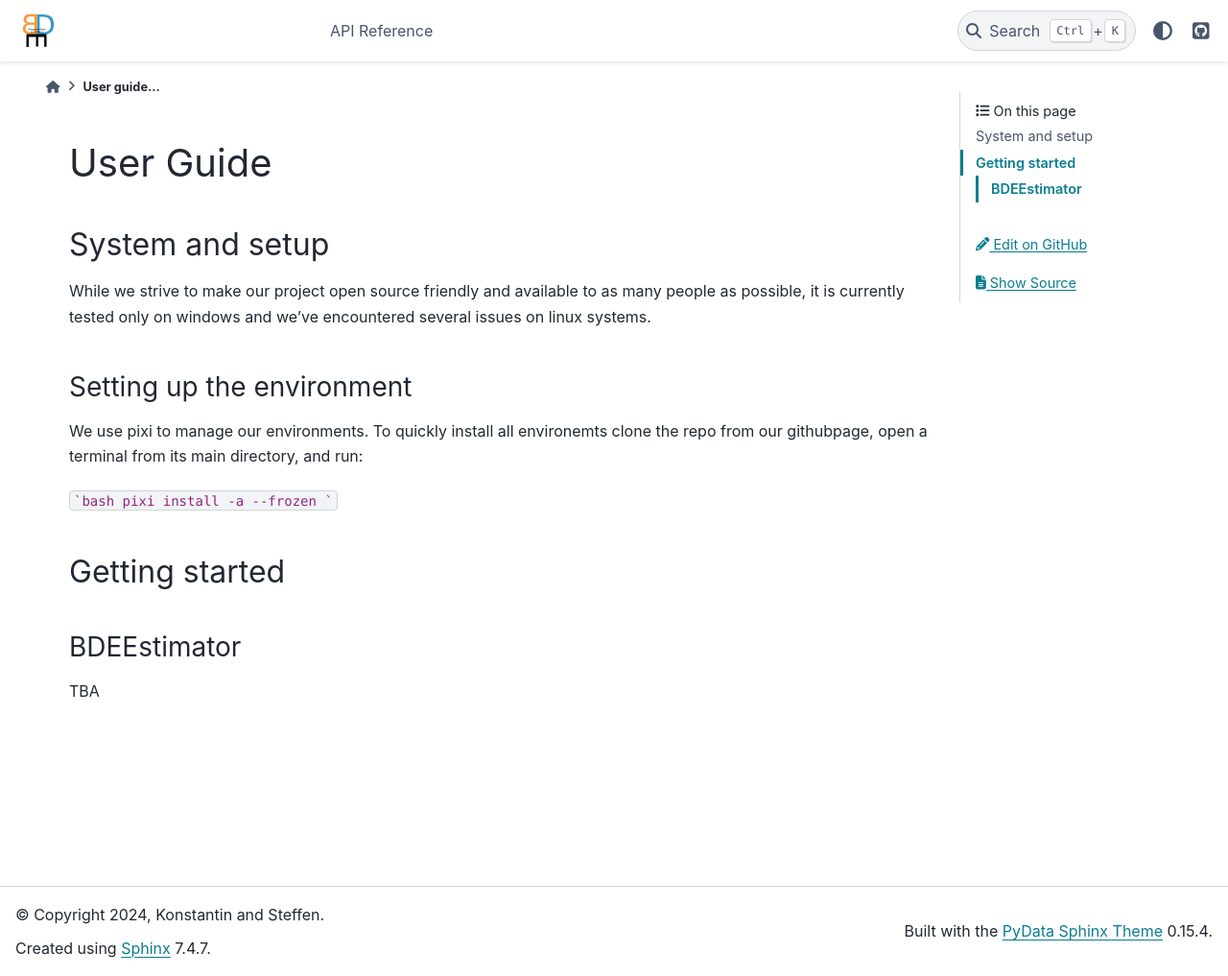
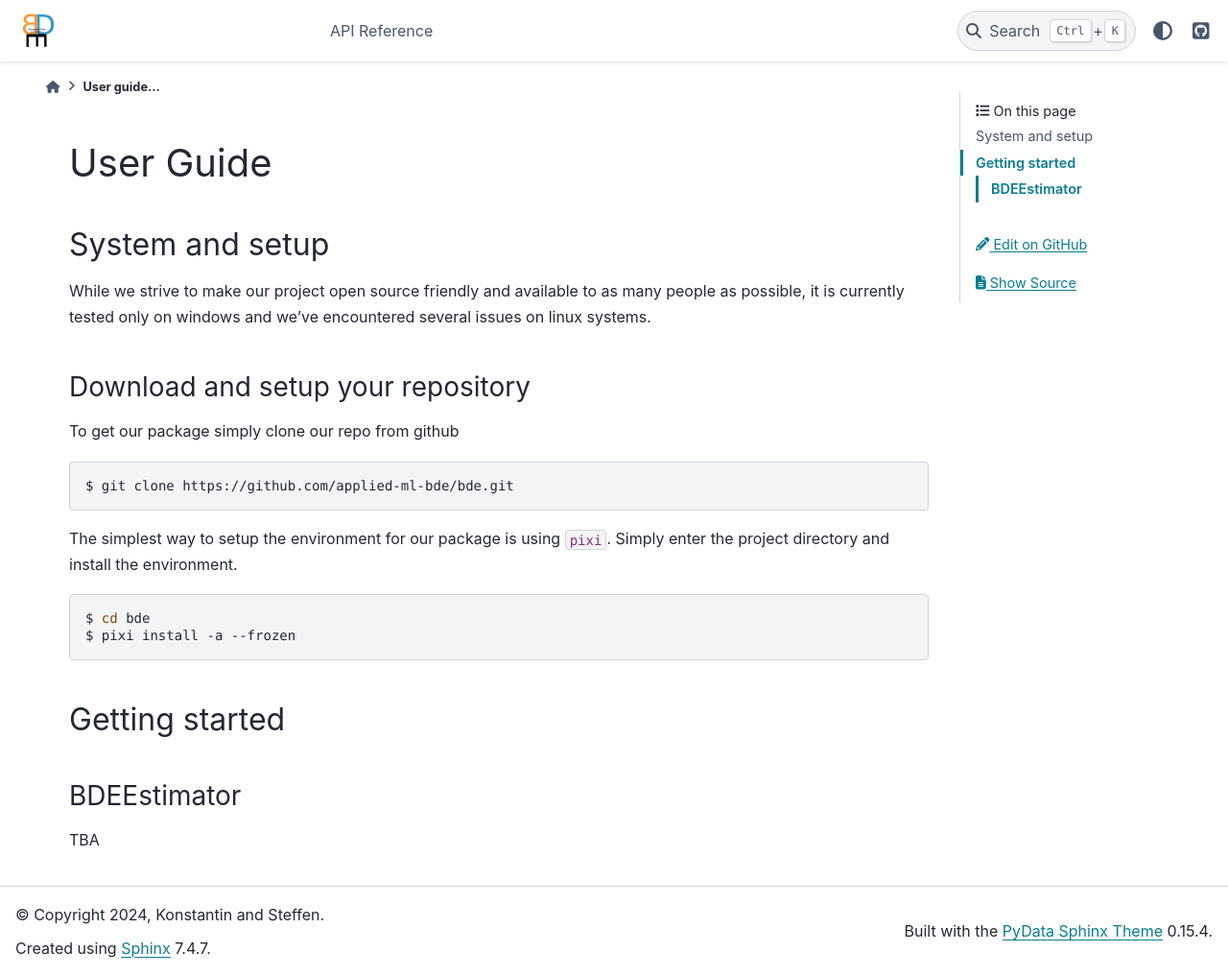
Before and after one commit to applied-ml-bde/bde, a Sphinx documentation site: the page built from doc/user_guide.rst, in a window 1280 px wide and 1017 px high. Shown: the whole window at 96% size. Built offline with Sphinx 7.4.7 and the PyData theme 0.15.4, drawn with Linux system fonts in a browser that asks for light colours; pages that are not in the unit, such as notebooks, are missing from menus.

Commit message:
Update user_guide.rst
guide update

````diff
--- a/doc/user_guide.rst
+++ b/doc/user_guide.rst
@@ -12,16 +12,22 @@ System and setup
 While we strive to make our project open source friendly and available to as many people as possible,
 it is currently tested only on windows and we've encountered several issues on linux systems.
 
-Setting up the environment
---------------------------
+Download and setup your repository
+----------------------------------
 
-We use pixi to manage our environments.
-To quickly install all environemts clone the repo from our githubpage,
-open a terminal from its main directory, and run:
+To get our package simply clone our repo from github
 
-```bash
-pixi install -a --frozen
-```
+.. prompt:: bash $
+
+  git clone https://github.com/applied-ml-bde/bde.git
+
+The simplest way to setup the environment for our package is using `pixi`.
+Simply enter the project directory and install the environment.
+
+.. prompt:: bash $
+
+  cd bde
+  pixi install -a --frozen
 
 Getting started
 ===============
````
